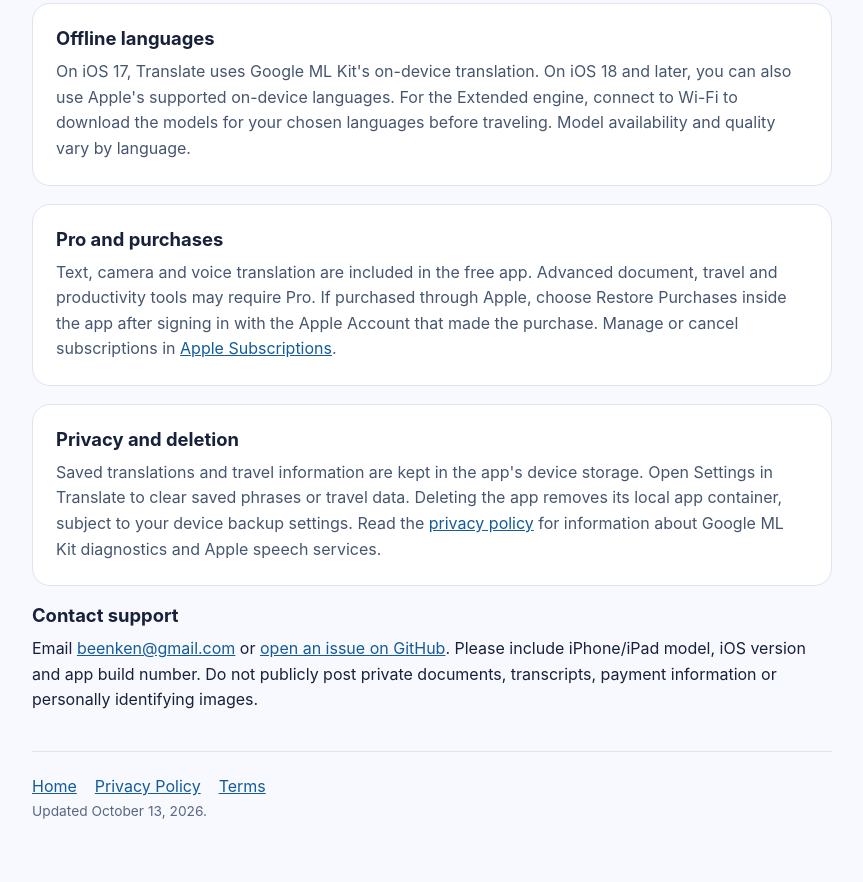
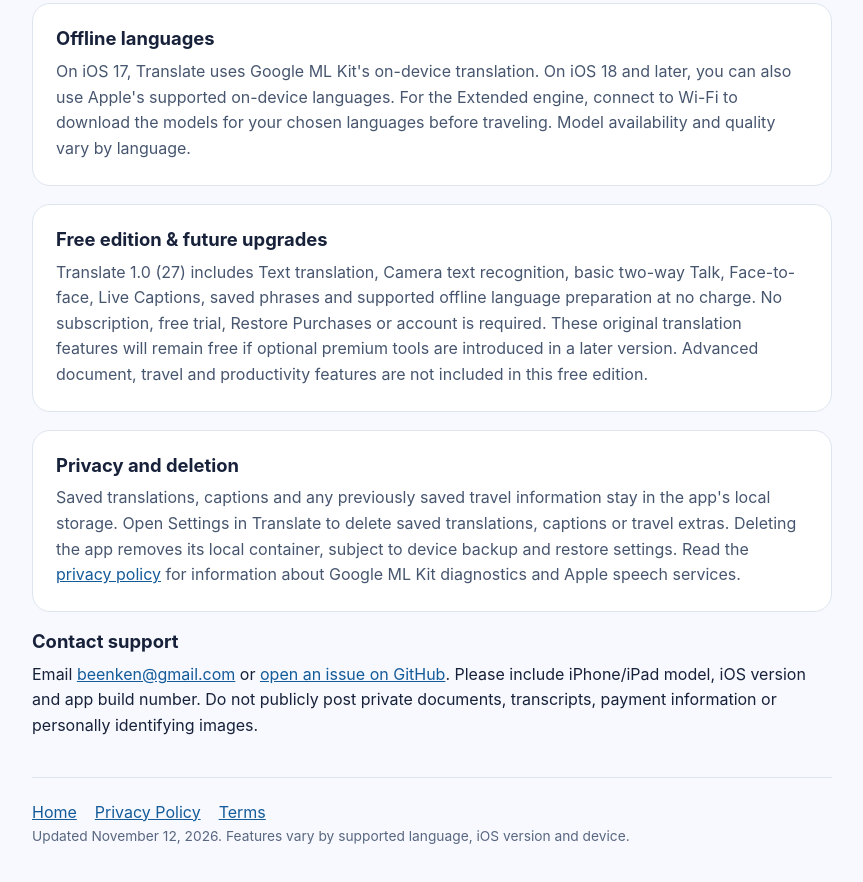
Before and after one commit to L1gh7C0d35/translator-support, a plain HTML site: page support.html in a window 1280 px wide. Shown: the part 534-1416 px from the top of the page, without its empty margins (208-1071 px from the left). Drawn offline with Linux system fonts and the light colour scheme.

Commit message:
Align Translate support and privacy purchase guidance with free Build27

```diff
--- a/support.html
+++ b/support.html
@@ -6,10 +6,10 @@
 <section class="card"><h2>Camera translation</h2><p>Allow Camera permission when requested. Point the camera at a sign, label or menu, keep it steady and use the shutter to capture a clearer document. Translated text may need extra room. Always check quantities, prices, instructions and small print against the original.</p></section>
 <section class="card"><h2>Voice and conversations</h2><p>Allow Microphone and Speech Recognition when prompted. Some spoken-language recognition may need an internet connection or downloaded speech resources. Avoid relying on automatic translation for medical, legal, emergency or safety-critical communication.</p></section>
 <section class="card"><h2>Offline languages</h2><p>On iOS 17, Translate uses Google ML Kit's on-device translation. On iOS 18 and later, you can also use Apple's supported on-device languages. For the Extended engine, connect to Wi-Fi to download the models for your chosen languages before traveling. Model availability and quality vary by language.</p></section>
-<section class="card"><h2>Pro and purchases</h2><p>Text, camera and voice translation are included in the free app. Advanced document, travel and productivity tools may require Pro. If purchased through Apple, choose Restore Purchases inside the app after signing in with the Apple Account that made the purchase. Manage or cancel subscriptions in <a href="https://apps.apple.com/account/subscriptions">Apple Subscriptions</a>.</p></section>
-<section class="card"><h2>Privacy and deletion</h2><p>Saved translations and travel information are kept in the app's device storage. Open Settings in Translate to clear saved phrases or travel data. Deleting the app removes its local app container, subject to your device backup settings. Read the <a href="privacy.html">privacy policy</a> for information about Google ML Kit diagnostics and Apple speech services.</p></section>
+<section class="card"><h2>Free edition &amp; future upgrades</h2><p>Translate 1.0 (27) includes Text translation, Camera text recognition, basic two-way Talk, Face-to-face, Live Captions, saved phrases and supported offline language preparation at no charge. No subscription, free trial, Restore Purchases or account is required. These original translation features will remain free if optional premium tools are introduced in a later version. Advanced document, travel and productivity features are not included in this free edition.</p></section>
+<section class="card"><h2>Privacy and deletion</h2><p>Saved translations, captions and any previously saved travel information stay in the app's local storage. Open Settings in Translate to delete saved translations, captions or travel extras. Deleting the app removes its local container, subject to device backup and restore settings. Read the <a href="privacy.html">privacy policy</a> for information about Google ML Kit diagnostics and Apple speech services.</p></section>
 <h2>Contact support</h2>
 <p>Email <a href="mailto:beenken@gmail.com">beenken@gmail.com</a> or <a href="https://github.com/L1gh7C0d35/translator-support/issues/new">open an issue on GitHub</a>. Please include iPhone/iPad model, iOS version and app build number. Do not publicly post private documents, transcripts, payment information or personally identifying images.</p>
 <footer><a href="index.html">Home</a><a href="privacy.html">Privacy Policy</a><a href="https://www.apple.com/legal/internet-services/itunes/dev/stdeula/">Terms</a></footer>
-<p class="fine">Updated October 13, 2026.</p>
+<p class="fine">Updated November 12, 2026. Features vary by supported language, iOS version and device.</p>
 </main></body></html>
```
Also changed, not shown: index.html (+1 -1 lines), privacy.html (+2 -2 lines).
